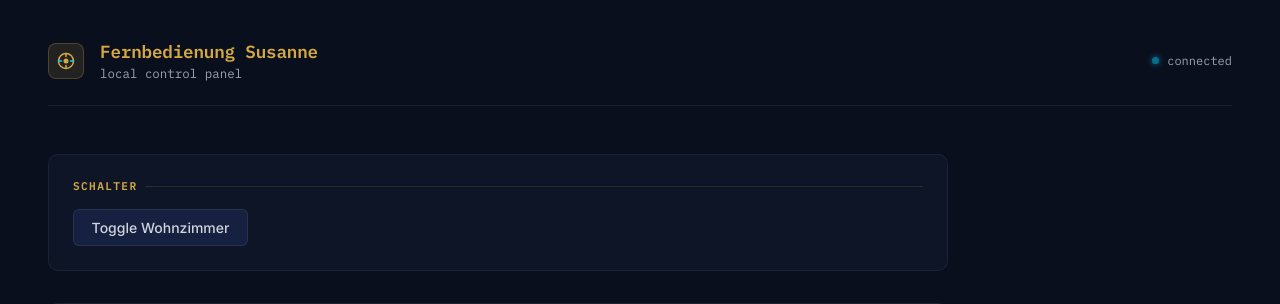
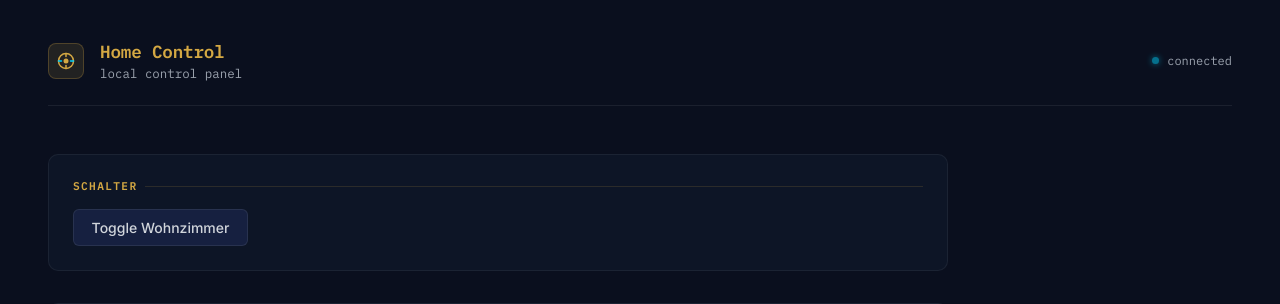
Before and after one commit to fbudwill/ha-remote, a FastAPI app: page / in a window 1280 px wide. Shown: the top 304 px of the page. Run offline with FastAPI, Linux system fonts and the light colour scheme.

Commit message:
Rename app title to "Home Control"
Co-Authored-By: Claude Sonnet 4.6 <noreply@anthropic.com>

```diff
--- a/templates/index.html
+++ b/templates/index.html
@@ -257,7 +257,7 @@
       </svg>
     </div>
     <div>
-      <h1>Fernbedienung Susanne</h1>
+      <h1>Home Control</h1>
       <p>local control panel</p>
     </div>
     <div class="status-dot">connected</div>
```
